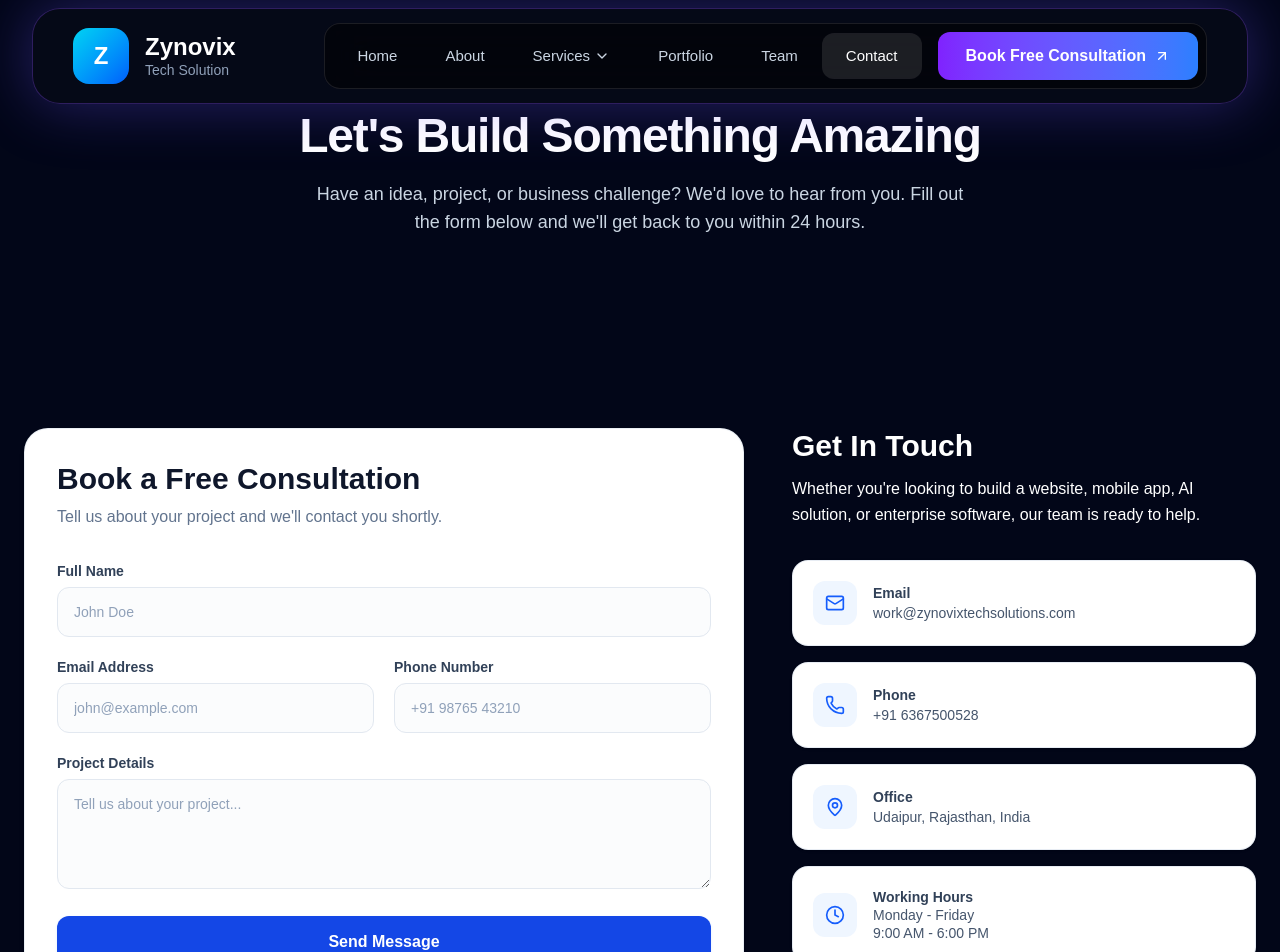
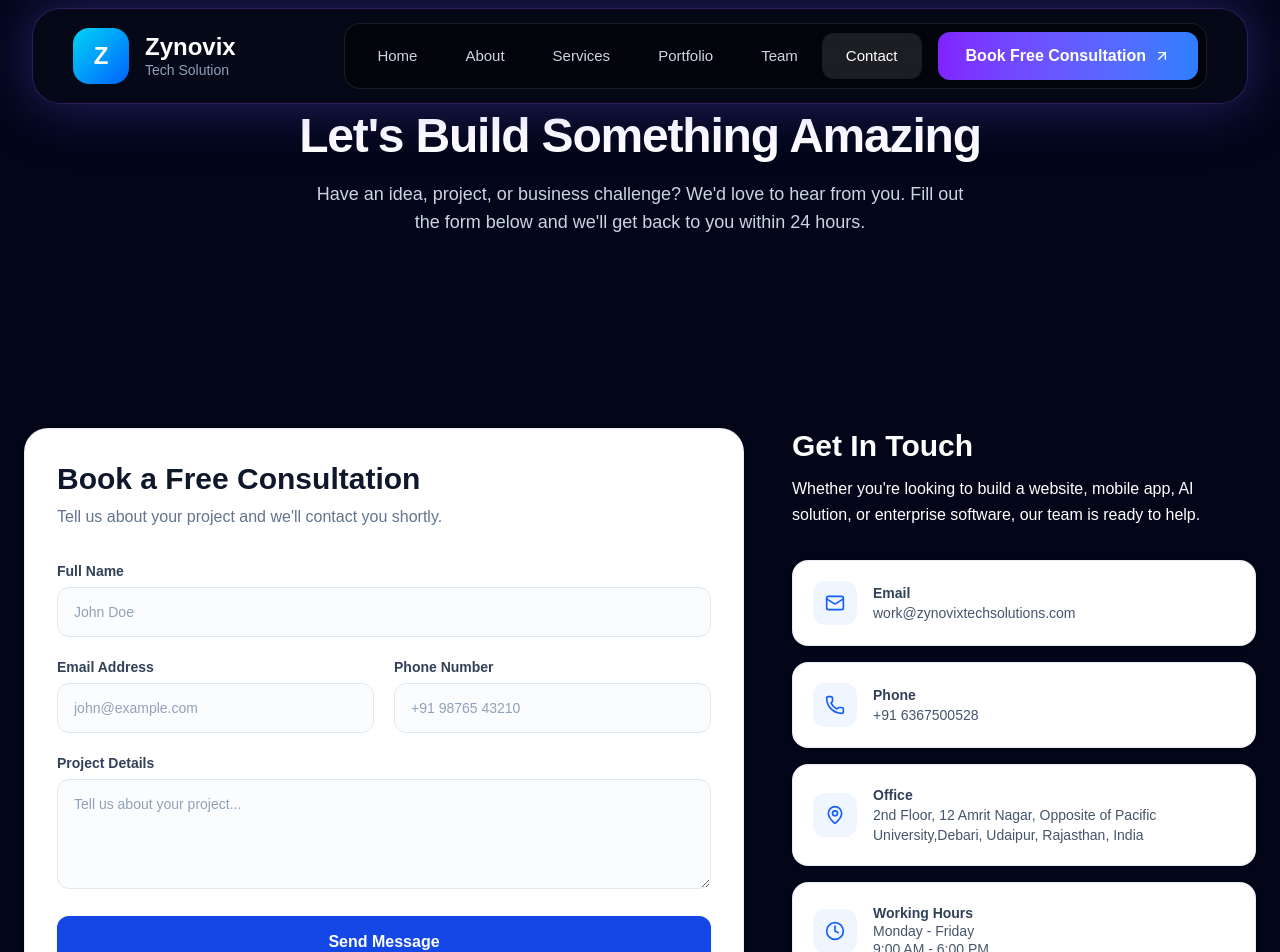
Before and after one commit to ritik733/zynovixtechsolution, a Next.js app: page /contact in a window 1280 px wide. Shown: the top 952 px of the page. Built offline with nearby package versions, Linux system fonts and the light colour scheme.

Commit message:
Updated website

```diff
--- a/app/contact/page.tsx
+++ b/app/contact/page.tsx
@@ -138,7 +138,7 @@ export default function ContactPage() {
                 </div>
                 <div>
                   <h3 className="text-sm font-semibold text-slate-700">Office</h3>
-                  <p className="text-slate-600 text-sm">Udaipur, Rajasthan, India</p>
+                  <p className="text-slate-600 text-sm">2nd Floor, 12 Amrit Nagar, Opposite of Pacific University,Debari, Udaipur, Rajasthan, India</p>
                 </div>
               </div>
 
--- a/components/layout/Navbar.tsx
+++ b/components/layout/Navbar.tsx
@@ -2,13 +2,13 @@
 
 import Link from "next/link";
 import { usePathname } from "next/navigation";
-import { ChevronDown, ArrowUpRight, Menu, X } from "lucide-react";
+import { ArrowUpRight, Menu, X } from "lucide-react";
 import { useState, useEffect } from "react";
 
 const navItems = [
   { name: "Home", href: "/" },
   { name: "About", href: "/about" },
-  { name: "Services", href: "/services", dropdown: true },
+  { name: "Services", href: "/services" },
   { name: "Portfolio", href: "/portfolio" },
   { name: "Team", href: "/team" },
   { name: "Contact", href: "/contact" },
@@ -93,7 +93,6 @@ export default function Navbar() {
                   }`}
                 >
                   {item.name}
-                  {item.dropdown && <ChevronDown size={16} />}
                 </Link>
               );
             })}
@@ -141,7 +140,6 @@ export default function Navbar() {
                     }`}
                   >
                     <span>{item.name}</span>
-                    {item.dropdown && <ChevronDown size={18} className="text-slate-400" />}
                   </Link>
                 );
               })}
--- a/data/company.ts
+++ b/data/company.ts
@@ -7,7 +7,7 @@ export const company = {
 
   founded: 2026,
 
-  location: "Udaipur, Rajasthan, India",
+  location: "2nd Floor, 12 Amrit Nagar, Opposite of Pacific University,Debari, Udaipur, Rajasthan, India",
 
   email: "work@zynovixtechsolutions.com",
 
```
